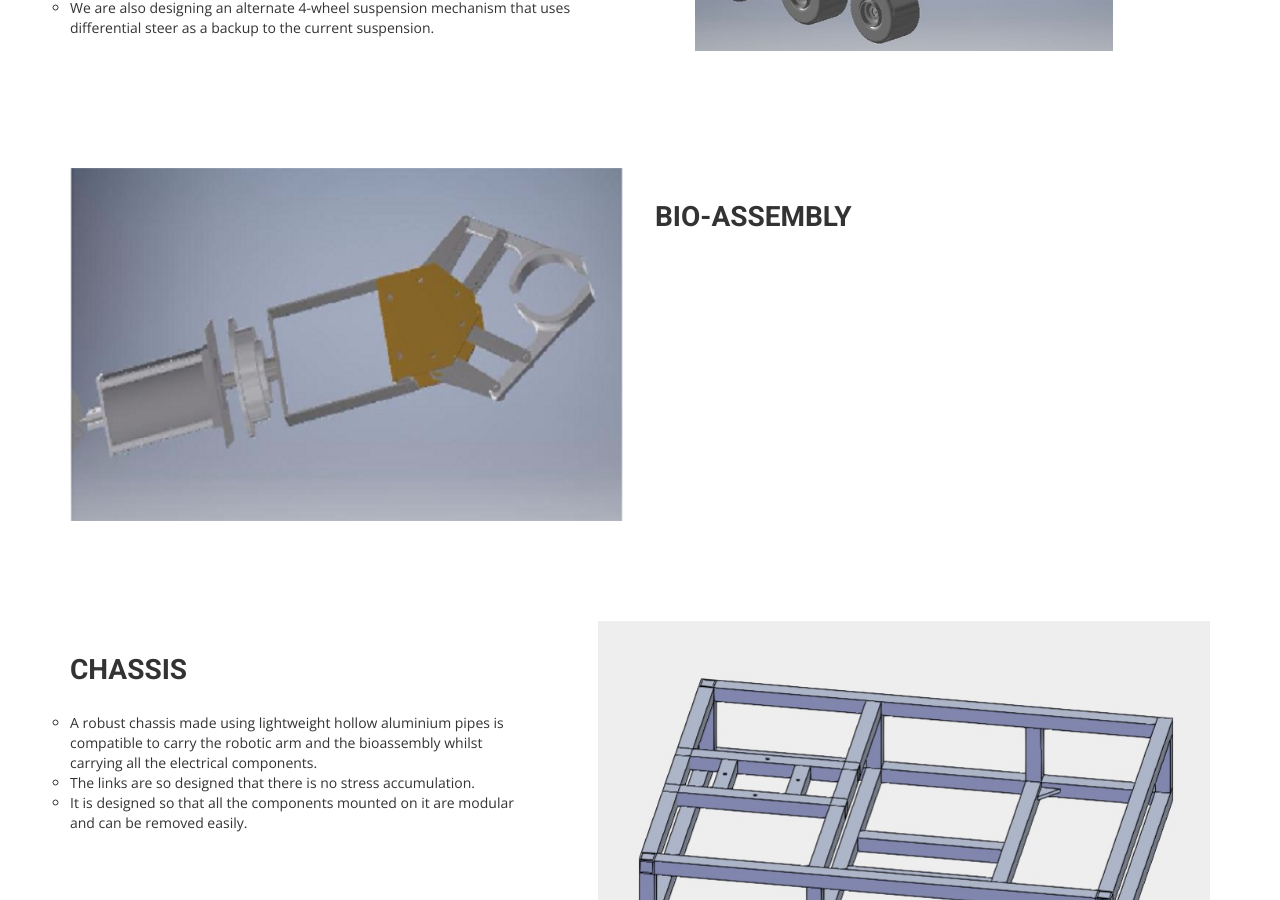
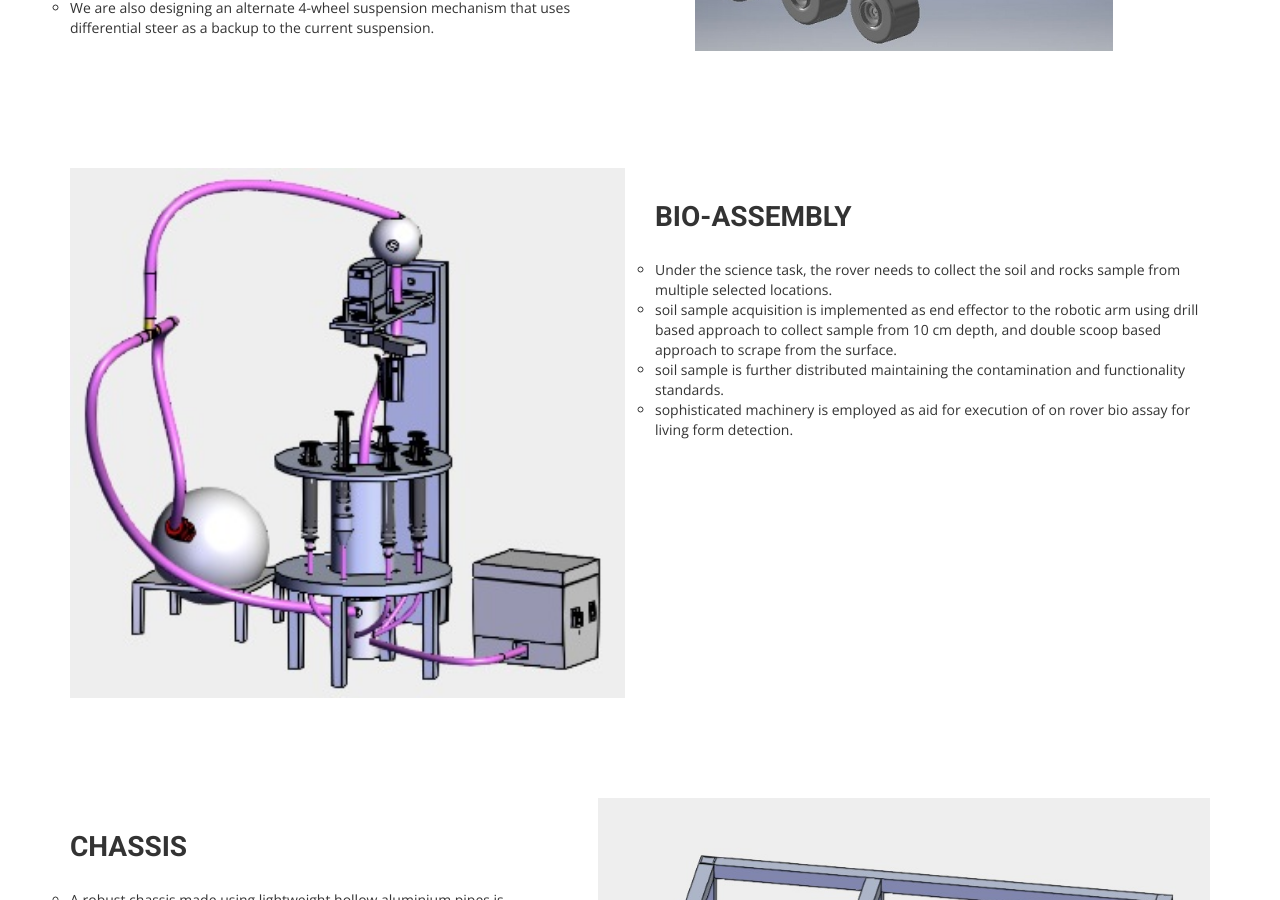
Before and after one commit to iitbmartian/old_website, a Jekyll site: the page built from mech.html, in a window 1280 px wide and 900 px high, scrolled down 1277 px. Built offline with Jekyll 4.4.1, drawn with Linux system fonts in a browser that asks for light colours; nearby versions of some CDN libraries; some web fonts are replaced.

Commit message:
adding bioassembly

```diff
--- a/index.html
+++ b/index.html
@@ -49,7 +49,7 @@ permalink: /
     <div class="col-md-6">
       <h2>Current Status</h2>
       <p>The current iteration of the rover has a 4 wheeled rocker bogie based suspension system modified to fit our specifications. It rests on four toughened rubber balloon wheels, which provide grip on sandy and slippery surfaces and suspension from shock.</p>
-      <p>The team has been selected to compete at URC-2019, with a ranking of 20 amongst 84 participating teams worldwide.The Systems Acceptance Review video for the competition is attached on the left.</p>
+      <p>The team has been selected to compete at URC-2019, with a ranking of 20 amongst 84 participating teams worldwide.The Systems Acceptance Review video for the competition is attached.</p>
       <a href="{{ site.baseurl }}/gal" class="btn btn-view-works">View Gallery, to see the rover in action</a>
     </div>
   </div>
--- a/mech.html
+++ b/mech.html
@@ -121,7 +121,7 @@ permalink: /mech
 
           <div id="testimonial-slider2">
             <div>
-                <img src="img/gripper1.jpg" alt="IMG" height=100% width=100%>
+                <img src="img/bioassembly.jpeg" alt="IMG" height=100% width=100%>
             </div>
 
           </div>
@@ -133,7 +133,10 @@ permalink: /mech
           </div>
           <p>
             <ul style="list-style-type:circle">
-
+            <li>Under the science task, the rover needs to collect the soil and rocks sample from multiple selected locations.</li>
+            <li>soil sample acquisition is implemented as end effector to the robotic arm using drill based approach to collect sample from 10 cm depth, and double scoop based approach to scrape from the surface.</li>
+            <li>soil sample is further distributed maintaining the contamination and functionality standards.</li>
+            <li>sophisticated machinery is employed as aid for execution of on rover bio assay for living form detection.</li>
             </ul>
           </p>
         </div>
```
Also changed, not shown: img/bioassembly.jpeg (added).
